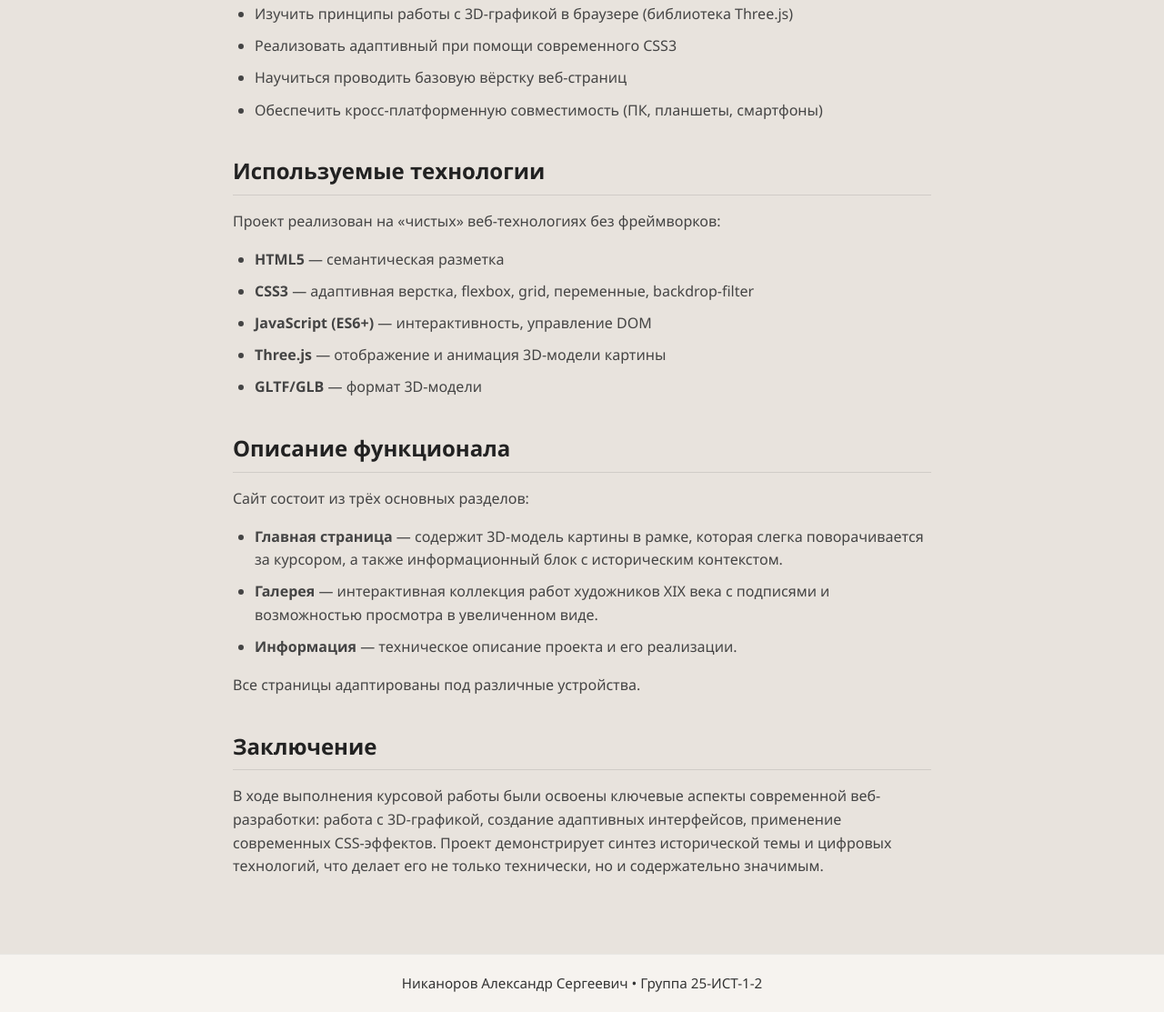
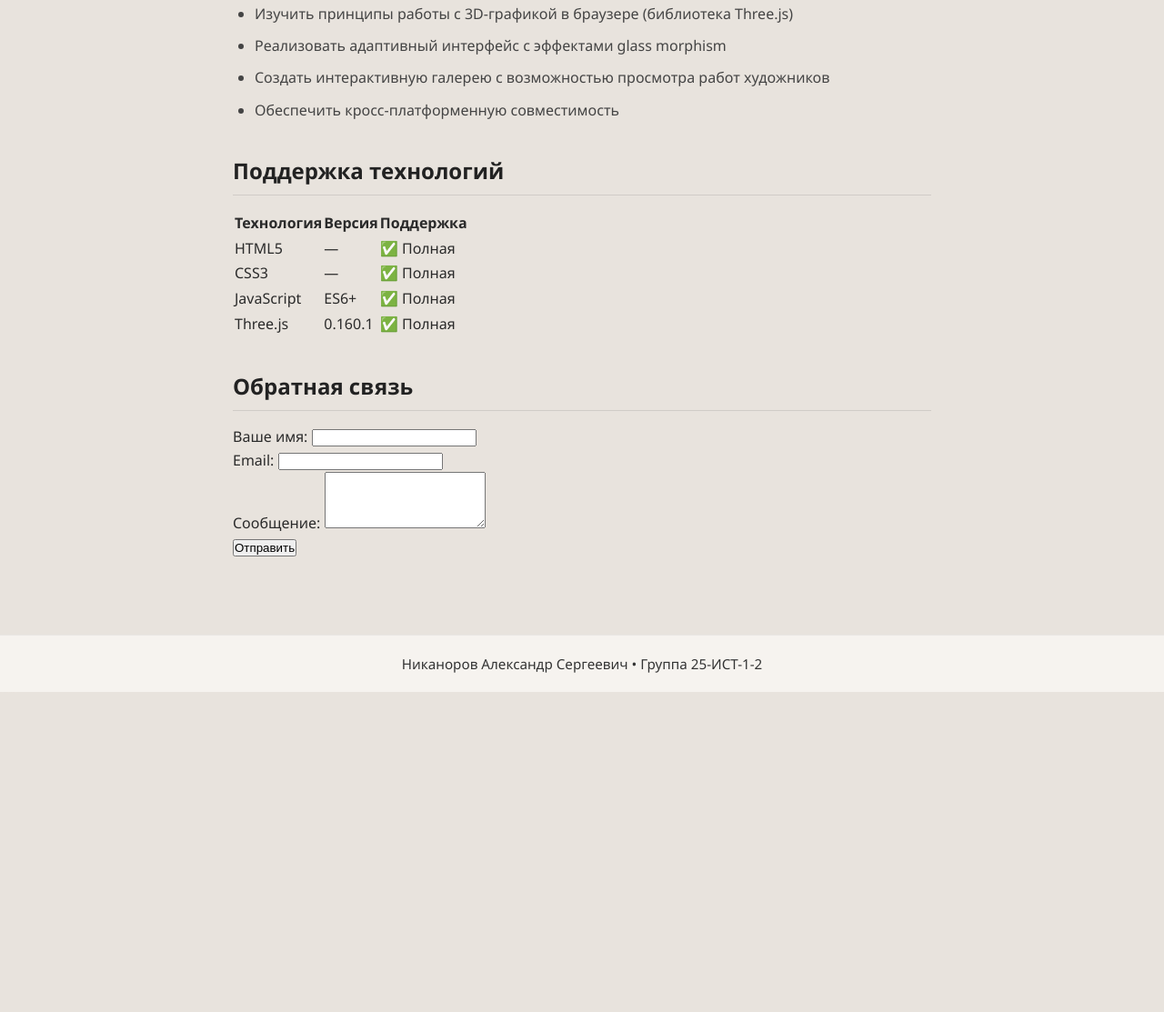
Before and after one commit to Alex31v7/RuHist, a plain HTML site: page info.html in a window 1280 px wide. Shown: the part 365-1478 px from the top of the page at 91% size. After the commit the page ends 1126 px from the top, so only its background shows below. Drawn offline with Linux system fonts and the light colour scheme.

Commit message:
Update info.html

```diff
--- a/info.html
+++ b/info.html
@@ -1,10 +1,10 @@
 <!DOCTYPE html>
 <html lang="ru" style="color-scheme: light dark;">
 <head>
-    <meta charset="UTF-8">
-    <meta name="viewport" content="width=device-width, initial-scale=1.0">
-    <title>О проекте — RuHist</title>
-    <link rel="stylesheet" href="styles/main.css">
+  <meta charset="UTF-8">
+  <meta name="viewport" content="width=device-width, initial-scale=1.0">
+  <title>О проекте — RuHist</title>
+  <link rel="stylesheet" href="styles/main.css">
 </head>
 <body>
   <header class="site-header">
@@ -19,7 +19,6 @@
   </header>
 
   <main class="info-main">
-
     <div class="info-container">
       <h1>О проекте</h1>
 
@@ -34,50 +33,65 @@
         </p>
         <ul>
           <li>Изучить принципы работы с 3D-графикой в браузере (библиотека Three.js)</li>
-          <li>Реализовать адаптивный при помощи современного CSS3</li>
-          <li>Научиться проводить базовую вёрстку веб-страниц</li>
-          <li>Обеспечить кросс-платформенную совместимость (ПК, планшеты, смартфоны)</li>
+          <li>Реализовать адаптивный интерфейс с эффектами glass morphism</li>
+          <li>Создать интерактивную галерею с возможностью просмотра работ художников</li>
+          <li>Обеспечить кросс-платформенную совместимость</li>
         </ul>
       </section>
 
       <section class="info-section">
-        <h2>Используемые технологии</h2>
-        <p>
-          Проект реализован на «чистых» веб-технологиях без фреймворков:
-        </p>
-        <ul>
-          <li><strong>HTML5</strong> — семантическая разметка</li>
-          <li><strong>CSS3</strong> — адаптивная верстка, flexbox, grid, переменные, backdrop-filter</li>
-          <li><strong>JavaScript (ES6+)</strong> — интерактивность, управление DOM</li>
-          <li><strong>Three.js</strong> — отображение и анимация 3D-модели картины</li>
-          <li><strong>GLTF/GLB</strong> — формат 3D-модели</li>
-        </ul>
+        <h2>Поддержка технологий</h2>
+        <table class="tech-table">
+          <thead>
+            <tr>
+              <th>Технология</th>
+              <th>Версия</th>
+              <th>Поддержка</th>
+            </tr>
+          </thead>
+          <tbody>
+            <tr>
+              <td>HTML5</td>
+              <td>—</td>
+              <td>✅ Полная</td>
+            </tr>
+            <tr>
+              <td>CSS3</td>
+              <td>—</td>
+              <td>✅ Полная</td>
+            </tr>
+            <tr>
+              <td>JavaScript</td>
+              <td>ES6+</td>
+              <td>✅ Полная</td>
+            </tr>
+            <tr>
+              <td>Three.js</td>
+              <td>0.160.1</td>
+              <td>✅ Полная</td>
+            </tr>
+          </tbody>
+        </table>
       </section>
 
       <section class="info-section">
-        <h2>Описание функционала</h2>
-        <p>
-          Сайт состоит из трёх основных разделов:
-        </p>
-        <ul>
-          <li><strong>Главная страница</strong> — содержит 3D-модель картины в рамке, которая слегка поворачивается за курсором,
-            а также информационный блок с историческим контекстом.</li>
-          <li><strong>Галерея</strong> — интерактивная коллекция работ художников XIX века с подписями и возможностью просмотра в увеличенном виде.</li>
-          <li><strong>Информация</strong> — техническое описание проекта и его реализации.</li>
-        </ul>
-        <p>
-          Все страницы адаптированы под различные устройства.
-        </p>
-      </section>
-
-      <section class="info-section">
-        <h2>Заключение</h2>
-        <p>
-          В ходе выполнения курсовой работы были освоены ключевые аспекты современной веб-разработки:
-          работа с 3D-графикой, создание адаптивных интерфейсов, применение современных CSS-эффектов.
-          Проект демонстрирует синтез исторической темы и цифровых технологий, что делает его
-          не только технически, но и содержательно значимым.
-        </p>
+        <h2>Обратная связь</h2>
+        <form id="feedback-form" class="feedback-form">
+          <div class="form-group">
+            <label for="name">Ваше имя:</label>
+            <input type="text" id="name" name="name" required>
+          </div>
+          <div class="form-group">
+            <label for="email">Email:</label>
+            <input type="email" id="email" name="email" required>
+          </div>
+          <div class="form-group">
+            <label for="message">Сообщение:</label>
+            <textarea id="message" name="message" rows="4" required></textarea>
+          </div>
+          <button type="submit" class="form-submit">Отправить</button>
+          <p id="form-message" class="form-message"></p>
+        </form>
       </section>
     </div>
   </main>
@@ -85,5 +99,7 @@
   <footer class="main-footer">
     <p>Никаноров Александр Сергеевич • Группа 25-ИСТ-1-2</p>
   </footer>
+
+  <script src="scripts/common.js"></script>
 </body>
 </html>
```
